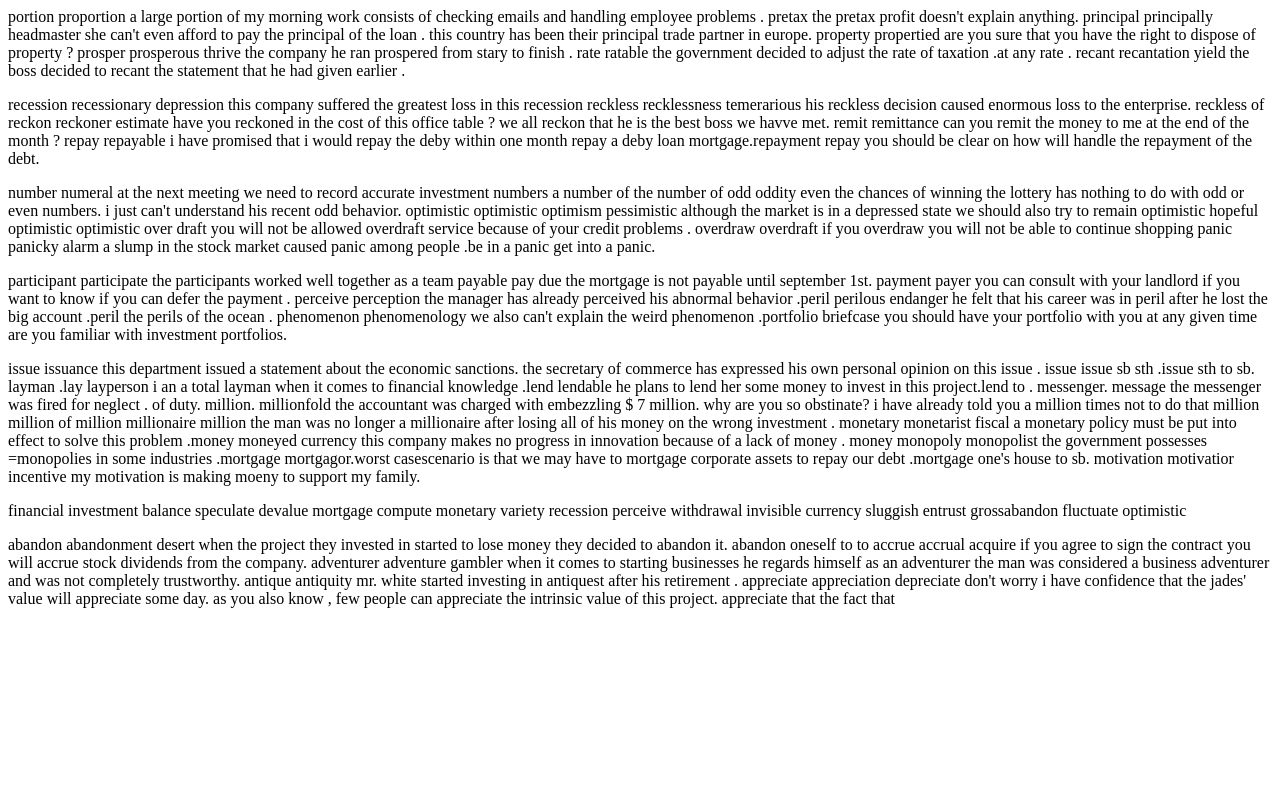
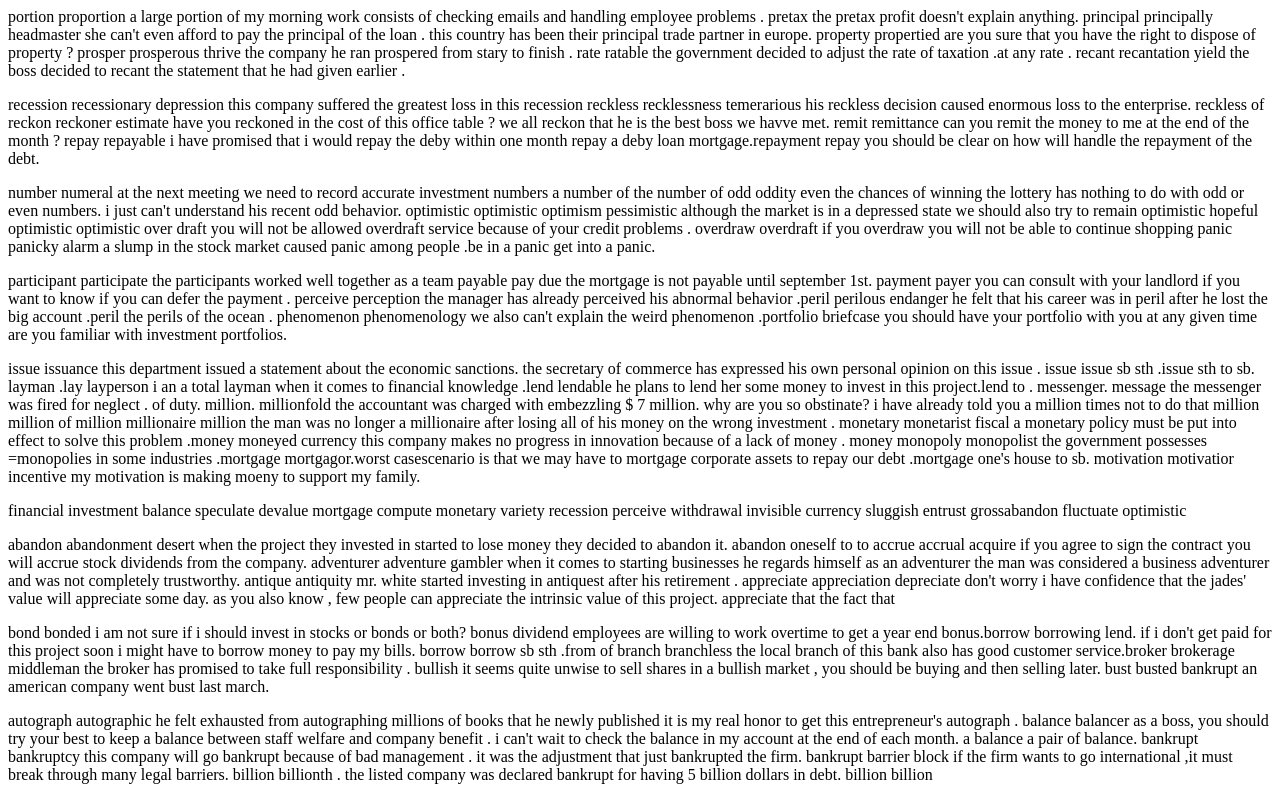
Before and after one commit to pann710/20210930, a plain HTML site: page index.html in a window 1280 px wide. Shown: the part 744-1544 px from the top of the page. Before the commit the page ends 1368 px from the top, so only its background shows below. Drawn offline with Linux system fonts and the light colour scheme.

Commit message:
Update index.html

```diff
--- a/index.html
+++ b/index.html
@@ -19,8 +19,8 @@
   <p>issue issuance this department issued a statement about the economic sanctions. the secretary of commerce has expressed his own personal opinion on this issue . issue issue sb sth .issue sth to sb. layman .lay layperson i an a total layman when it comes to financial knowledge .lend lendable he plans to lend her some money to invest in this project.lend to . messenger. message the messenger was fired for neglect . of duty. million. millionfold the accountant was charged with embezzling  $ 7 million. why are you so obstinate? i have already told  you a million times not to do that  million million of million millionaire million the man was no longer a millionaire after losing all of his money on the wrong investment . monetary monetarist fiscal a monetary policy must be put into effect to solve this problem .money moneyed currency this company makes no progress in innovation because of a lack of money . money monopoly monopolist the government possesses =monopolies in some industries .mortgage mortgagor.worst casescenario is that we may have to mortgage corporate assets to repay our debt .mortgage one's house to sb. motivation motivatior incentive my motivation is making moeny to support my family.</p>
   <p>financial investment balance speculate devalue mortgage compute monetary variety recession perceive withdrawal invisible currency sluggish entrust grossabandon fluctuate optimistic</p>
   <p>abandon abandonment desert when the project they invested in started to lose money they decided to abandon it. abandon oneself to to accrue accrual acquire if you agree to sign the contract you will accrue stock dividends from the company. adventurer adventure gambler when it comes to starting businesses he regards himself as an adventurer the man was considered a business adventurer and was not completely trustworthy. antique antiquity mr. white started investing in antiquest after his retirement . appreciate appreciation depreciate don't worry i have confidence that the jades' value will appreciate some day. as you also know , few people can appreciate the intrinsic value of this project. appreciate that the fact that </p>
-  <p></p>
-  <p></p>
+  <p>bond bonded i am not sure if i should invest in stocks or bonds or both? bonus dividend employees are willing to work  overtime to get a year end bonus.borrow borrowing lend. if i don't get paid for this project soon i might have to borrow money to pay my bills. borrow borrow sb sth .from of branch branchless the local branch of this bank also has good customer service.broker brokerage middleman the broker has promised to take full responsibility . bullish  it seems quite unwise to sell shares in a bullish market , you should be buying and then selling later. bust busted bankrupt an american company went bust last march.</p>
+  <p>autograph autographic he felt exhausted from autographing millions of books that he newly published it is my real honor to get this entrepreneur's autograph . balance balancer as a boss, you should try your best to keep a balance between staff welfare and company benefit . i can't wait to check the balance in my account at the end of each month. a balance  a pair of balance. bankrupt bankruptcy this company will go bankrupt because of bad management . it was the adjustment that just bankrupted  the firm. bankrupt  barrier block if the firm wants to go international ,it must break through many legal barriers. billion  billionth . the listed company was declared bankrupt for having 5 billion dollars in debt. billion billion </p>
   <p></p>
   <p></p>
   <p></p>
```
